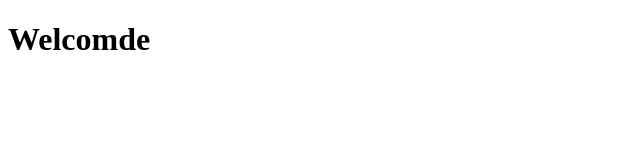
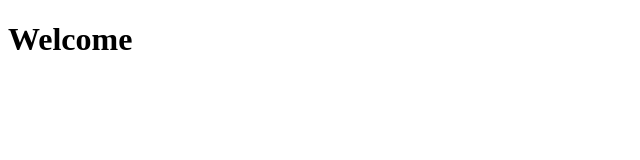
Before and after one commit to MPalamut/GitTest, a plain HTML site: page index.html in a window 1280 px wide. Shown: the full height of the page, 0-640 px from the left. Drawn offline with Linux system fonts and the light colour scheme.

Commit message:
new function

```diff
--- a/index.html
+++ b/index.html
@@ -6,6 +6,6 @@
     <title>Document</title>
 </head>
 <body>
-    <h1>Welcomde</h1>
+    <h1>Welcome</h1>
 </body>
 </html>
```
